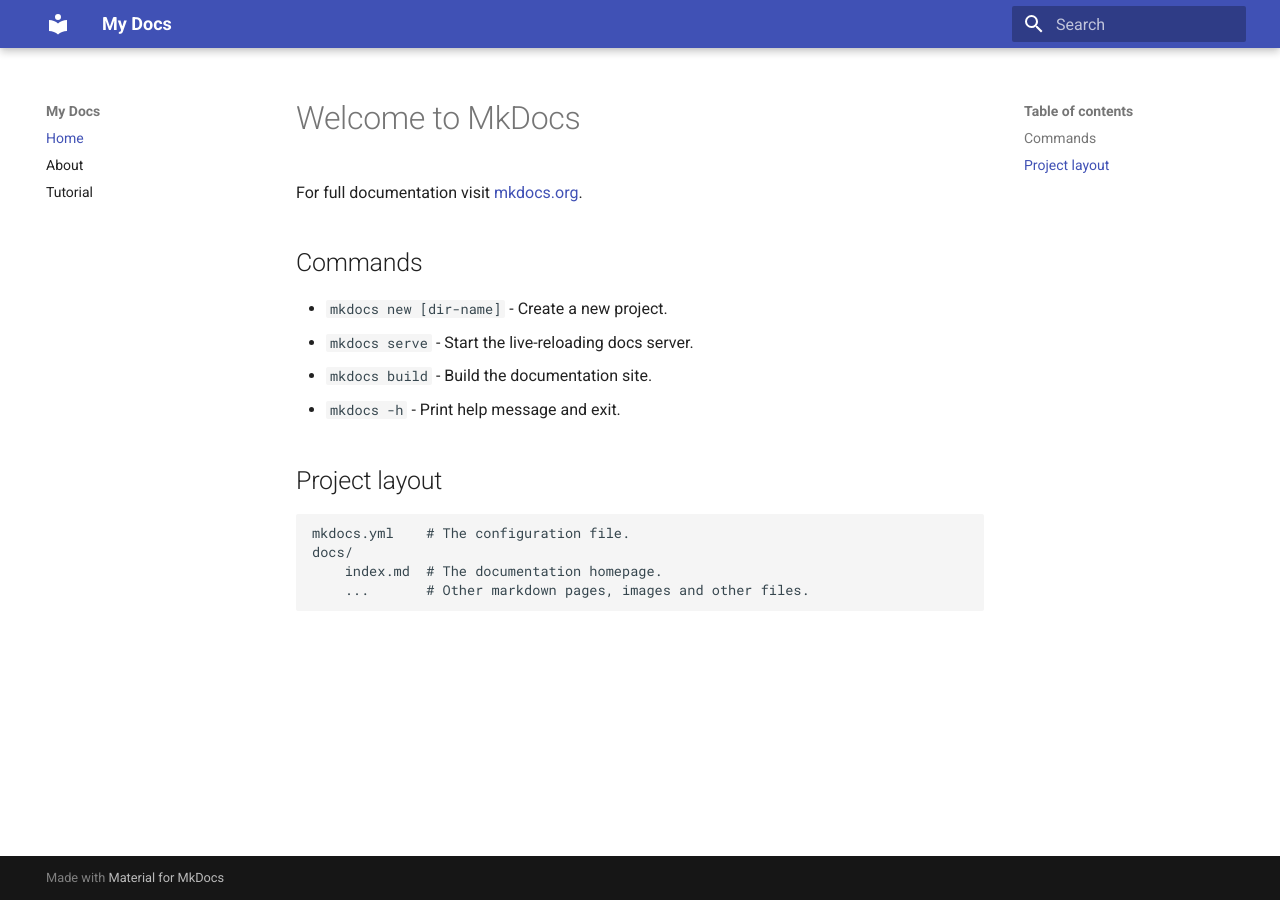
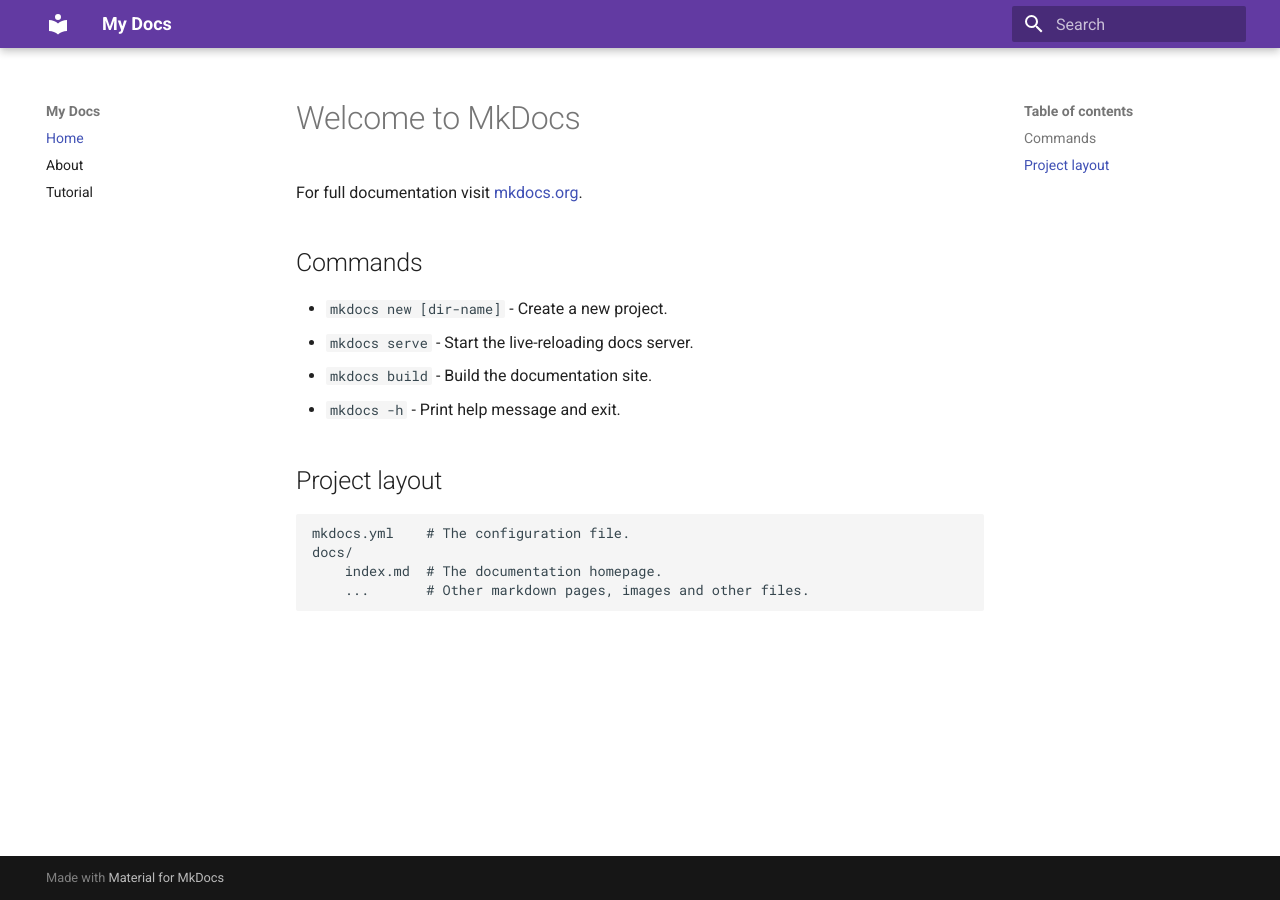
Before and after one commit to putrins21/my-docs, an MkDocs documentation site: the page built from docs/index.md, in a window 1280 px wide. Built offline with MkDocs 1.6.1 and Material for MkDocs 9.7.7, drawn with Linux system fonts in a browser that asks for light colours.

Commit message:
Update extra.css

```diff
--- a/docs/css/extra.css
+++ b/docs/css/extra.css
@@ -1,9 +1,9 @@
 #CSS
 
 body {
-  background-color: #f5f5f5; /* ubah warna background
+  background-color: #f5f5f5; /* ubah warna background */
 }
 
 .md-header {
-  background-color: #623AA2; /* ubah warna header
+  background-color: #623AA2; /* ubah warna header */
 }
```
